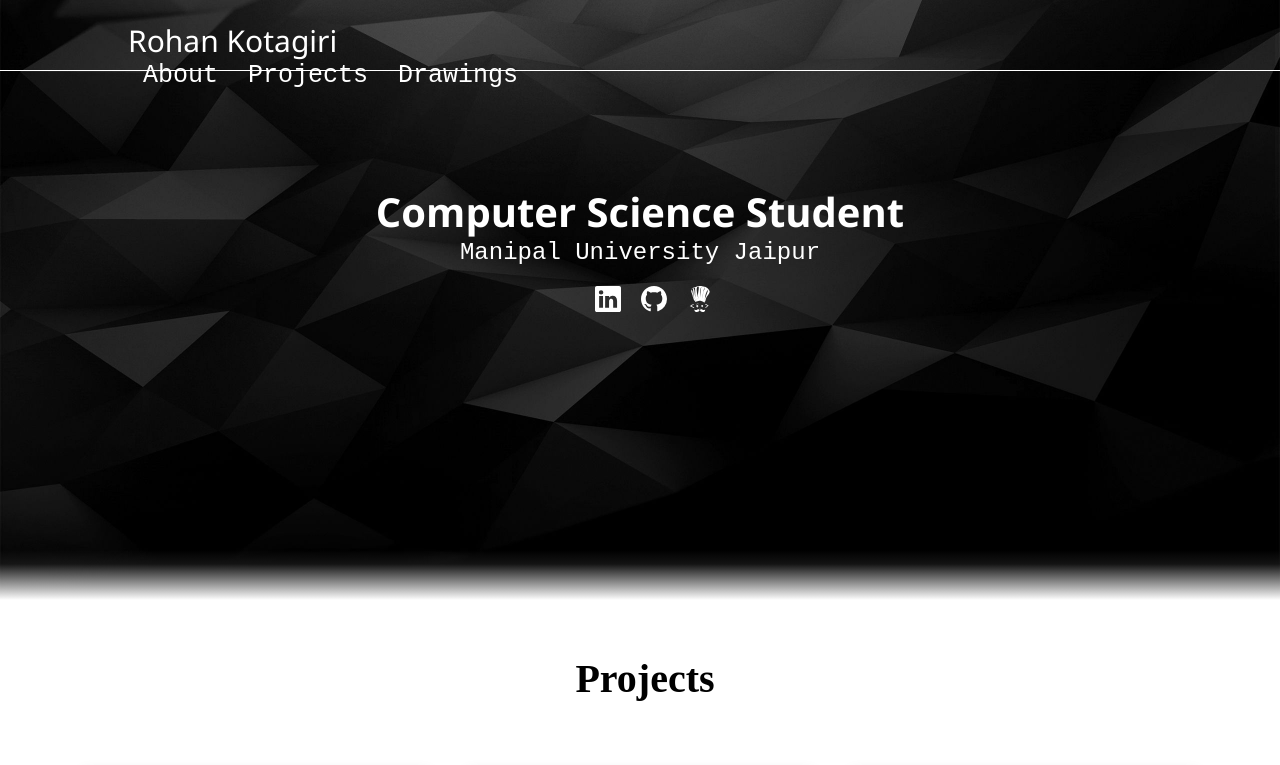
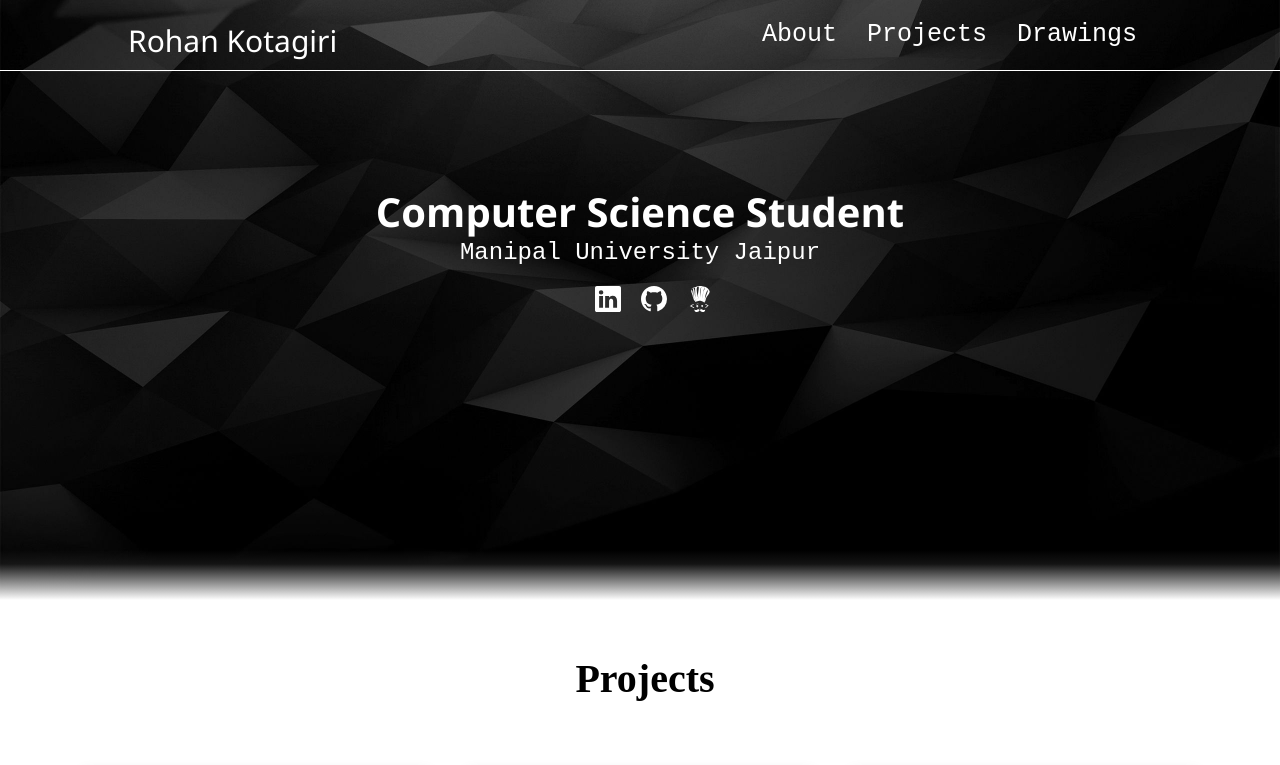
Before and after one commit to KotagiriRohan/myprofilewebsite, a React (Create React App) app: page / in a window 1280 px wide. Shown: the top 765 px of the page. Built offline with nearby package versions, Linux system fonts and the light colour scheme.

Commit message:
add scroll change

```diff
--- a/src/Navbar.js
+++ b/src/Navbar.js
@@ -1,11 +1,27 @@
+import { useState, useEffect } from "react";
+
 const Navbar = () => {
+  const [show, handleShow] = useState(false);
+  useEffect(() => {
+    window.addEventListener("scroll", () => {
+      if (window.scrollY > 100) {
+        handleShow(true);
+      } else handleShow(false);
+    });
+    return () => {
+      window.removeEventListener("scroll");
+    };
+  }, []);
+
   return (
-    <div className="nav-bar">
-      <div className="nav-bar-name">Rohan Kotagiri</div>
-      <div className="nav-bar-links">
-        <a href="/">About</a>
-        <a href="/">Projects</a>
-        <a href="/">Drawings</a>
+    <div className={`nav-bar ${show && "nav-bar__black"}`}>
+      <div className="nav-bar-padding">
+        <div className="nav-bar-name">Rohan Kotagiri</div>
+        <div className="nav-bar-links">
+          <a href="/">About</a>
+          <a href="/">Projects</a>
+          <a href="/">Drawings</a>
+        </div>
       </div>
     </div>
   );
```
